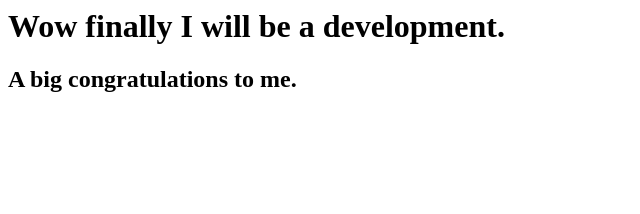
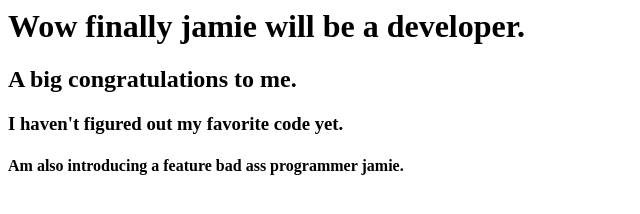
Before and after one commit to Jamiecurious/my-intro, a plain HTML site: page Index.html in a window 1280 px wide. Shown: the whole page, without its empty margins (0-640 px from the left). Drawn offline with Linux system fonts and the light colour scheme.

Commit message:
Second commit

```diff
--- a/Index.html
+++ b/Index.html
@@ -1,2 +1,4 @@
-<h1>Wow finally I will be a development.</h1>
+<h1>Wow finally jamie will be a developer.</h1>
 <h2>A big congratulations to me.</h2>
+<h3>I haven't figured out my favorite code yet.</h3>
+<h4>Am also introducing a feature bad ass programmer jamie.</h4>
```
